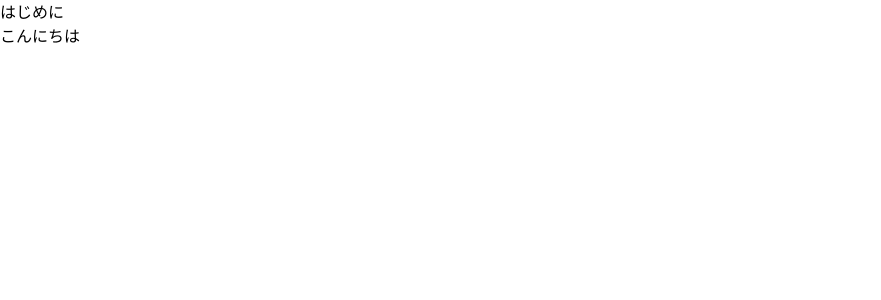
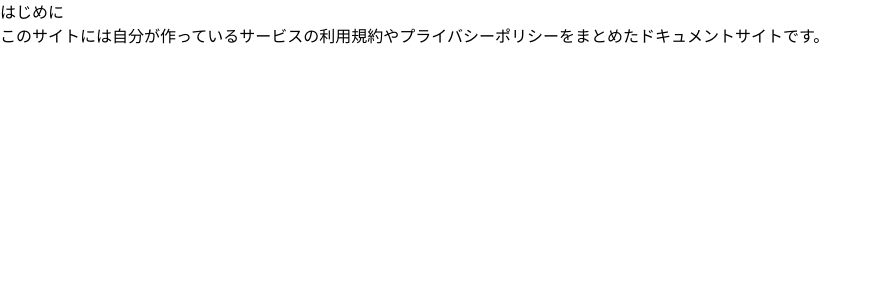
Before and after one commit to ta93abe/docs, a Next.js app: page /index.ja in a window 1280 px wide. Shown: the top 300 px of the page, without its empty margins (0-881 px from the left). Built offline with nearby package versions, Linux system fonts and the light colour scheme.

Commit message:
update index.ja

```diff
--- a/pages/index.ja.mdx
+++ b/pages/index.ja.mdx
@@ -1,3 +1,3 @@
 # はじめに
 
-こんにちは
+このサイトには自分が作っているサービスの利用規約やプライバシーポリシーをまとめたドキュメントサイトです。
```
